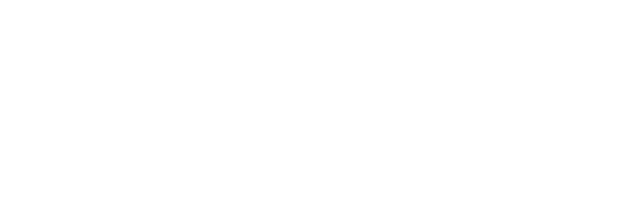
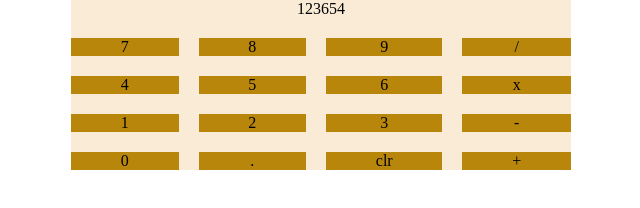
Before and after one commit to AsterxP/calculator, a plain HTML site: page index.html in a window 1280 px wide. Shown: the whole page, without its empty margins (319-959 px from the left). Drawn offline with Linux system fonts and the light colour scheme.

Commit message:
add basic calculator & style

```diff
--- a/css/style.css
+++ b/css/style.css
@@ -0,0 +1,96 @@
+* {
+  padding: 0;
+  margin: 0;
+}
+
+.main {
+  display: flex;
+  align-items: center;
+  justify-content: center;
+}
+
+.display {
+  grid-area: display;
+}
+
+.nine {
+  grid-area: nine;
+}
+
+.eight {
+  grid-area: eight;
+}
+
+.seven {
+  grid-area: seven;
+}
+
+.six {
+  grid-area: six;
+}
+
+.five {
+  grid-area: five;
+}
+
+.four {
+  grid-area: four;
+}
+
+.three {
+  grid-area: three;
+}
+
+.two {
+  grid-area: two;
+}
+
+.one {
+  grid-area: one;
+}
+
+.zero {
+  grid-area: zero;
+}
+
+.decimal {
+  grid-area: decimal;
+}
+
+.clear {
+  grid-area: clr;
+}
+
+.divide {
+  grid-area: divide;
+}
+
+.multiply {
+  grid-area: multiply;
+}
+
+.minus {
+  grid-area: minus;
+}
+
+.plus {
+  grid-area: plus;
+}
+
+.container {
+  display: grid;
+  width: 500px;
+  text-align: center;
+  background-color:antiquewhite;
+  grid-gap: 20px;
+  grid-template:
+      'display display display display'
+      'seven eight nine divide'
+      'four five six multiply'
+      'one two three minus'
+      'zero decimal clr plus';
+}
+
+.one, .two, .three, .four, .five, .six, .seven, .eight, .nine, .zero, .clear, .decimal, .divide, .minus, .multiply, .plus {
+  background-color: darkgoldenrod;
+}
--- a/index.html
+++ b/index.html
@@ -9,6 +9,27 @@
   <title>Calculator</title>
 </head>
 <body>
+  <div class="main">
+    <div class="container">
+      <div class="display">123654</div>
+      <div class="seven"><p>7</p></div>
+      <div class="eight"><p>8</p></div>
+      <div class="nine"><p>9</p></div>
+      <div class="divide"><p>/</p></div>
+      <div class="four"><p>4</p></div>
+      <div class="five"><p>5</p></div>
+      <div class="six"><p>6</p></div>
+      <div class="multiply"><p>x</p></div>
+      <div class="one"><p>1</p></div>
+      <div class="two"><p>2</p></div>
+      <div class="three"><p>3</p></div>
+      <div class="minus"><p>-</p></div>
+      <div class="zero"><p>0</p></div>
+      <div class="decimal"><p>.</p></div>
+      <div class="clear"><p>clr</p></div>
+      <div class="plus"><p>+</p></div>
+    </div>
 
+  </div>
 </body>
 </html>
--- a/js/app.js
+++ b/js/app.js
@@ -4,6 +4,9 @@ const multiply = (a, b) => a * b;
 const divide = (a, b) => a / b;
 
 function operate(a, b, c) {
+  if(Number.isInteger(a) || Number.isInteger(c)) {
+    return 'ERROR'
+  } else {
     answer = 0;
     switch (b) {
       case `+`:
@@ -23,3 +26,4 @@ function operate(a, b, c) {
     }
     return answer
   }
+}
```
Lines whose indentation alone changed are shown as unchanged.
